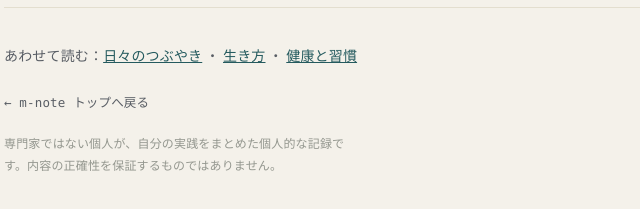
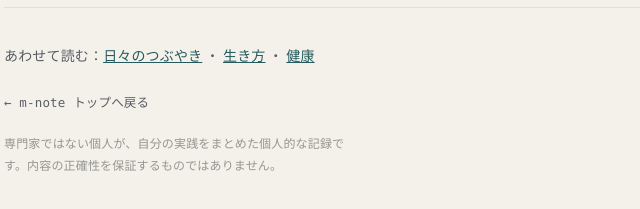
Before and after one commit to doesman1227/about, a plain HTML site: page index.html in a window 1280 px wide. Shown: the part 3642-3851 px from the top of the page, 308-948 px from the left. Drawn offline with Linux system fonts and the light colour scheme.

Commit message:
リンク先のノート名を更新
Co-Authored-By: Claude Opus 5 <noreply@anthropic.com>

```diff
--- a/index.html
+++ b/index.html
@@ -187,7 +187,7 @@
   </section>
 
   <footer>
-    <p class="related">あわせて読む：<a href="../musings/">日々のつぶやき</a> ・ <a href="../way-of-life/">生き方</a> ・ <a href="../health-habits/">健康と習慣</a></p>
+    <p class="related">あわせて読む：<a href="../musings/">日々のつぶやき</a> ・ <a href="../way-of-life/">生き方</a> ・ <a href="../health-habits/">健康</a></p>
     <a class="back" href="../">← m-note トップへ戻る</a>
     <p class="disclaimer">専門家ではない個人が、自分の実践をまとめた個人的な記録です。内容の正確性を保証するものではありません。</p>
   </footer>
```
